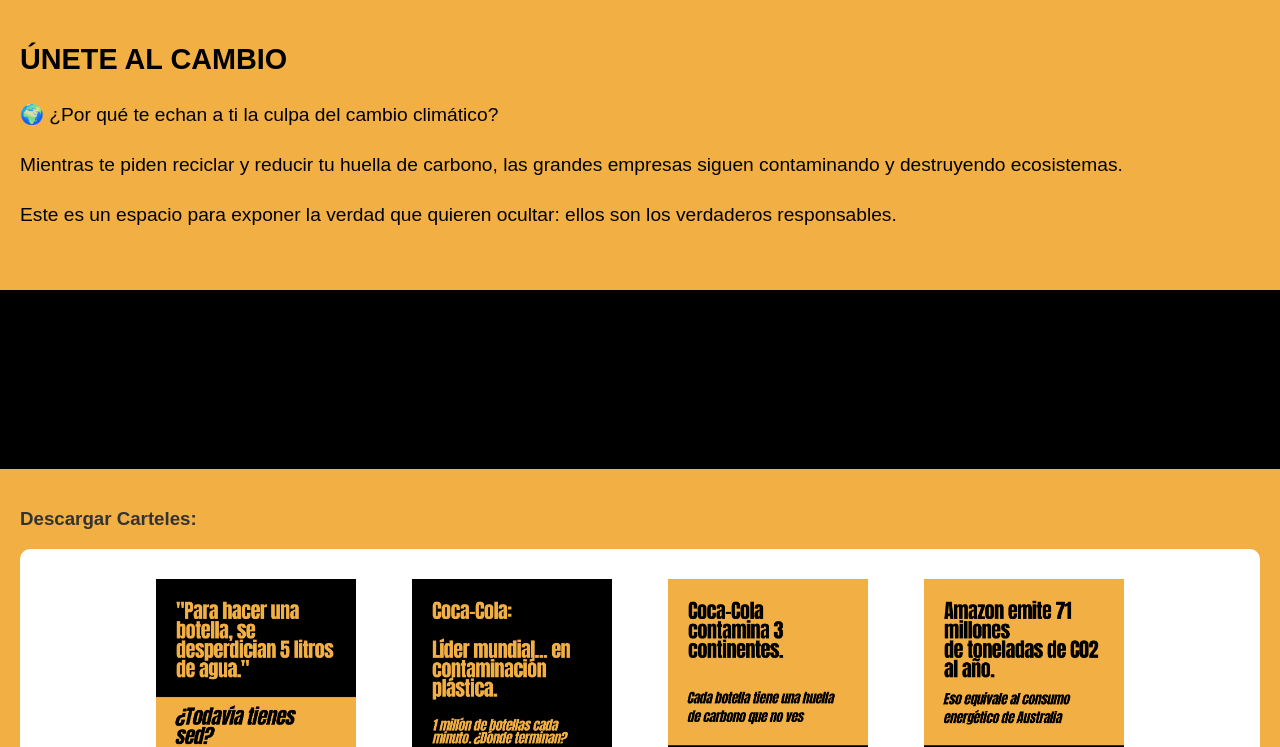
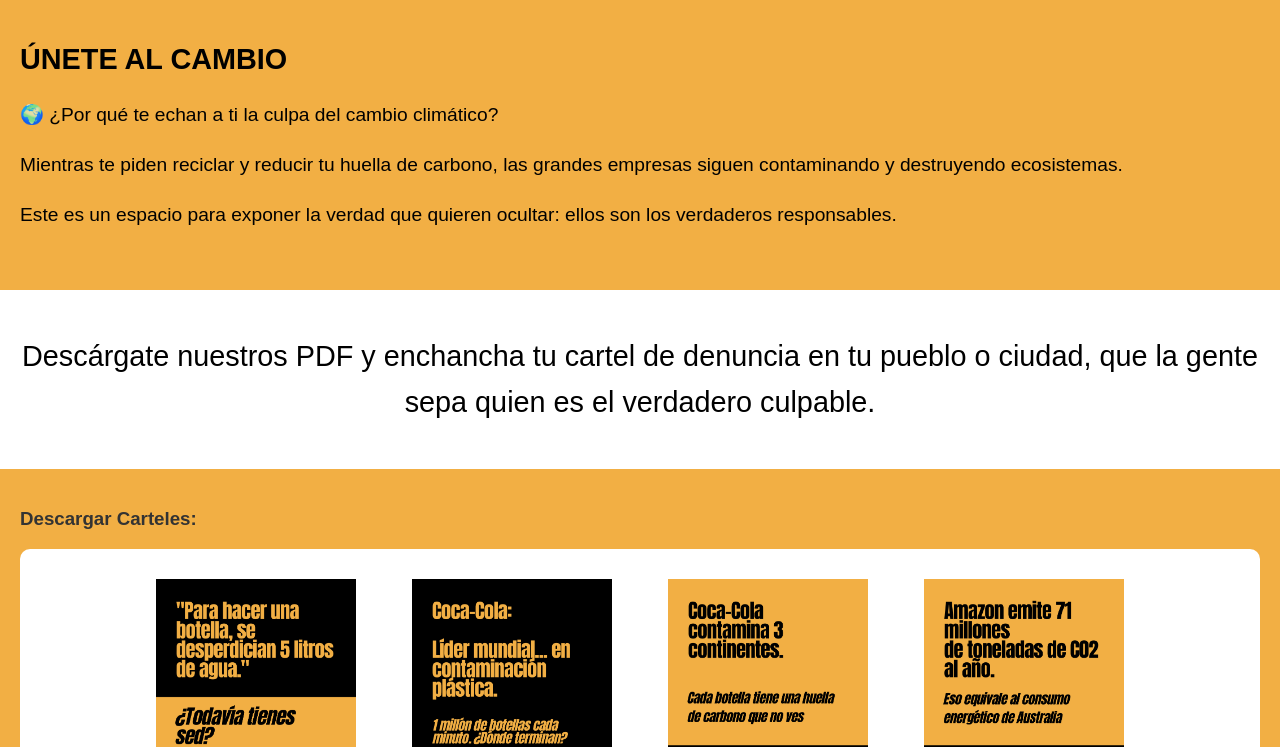
Before and after one commit to klarasaurio/ecovandals, a plain HTML site: page index.html in a window 1280 px wide. Shown: the part 86-833 px from the top of the page. Drawn offline with Linux system fonts and the light colour scheme.

Commit message:
Update index.html

```diff
--- a/index.html
+++ b/index.html
@@ -37,8 +37,8 @@
         .cta {
             font-size: 1.5em;
             margin-top: 20px;
-            background-color: black;
-            color: white;
+            background-color: rgb(255, 255, 255);
+            color: rgb(255, 255, 255);
             padding: 15px;
             text-align: center;
         }
```
